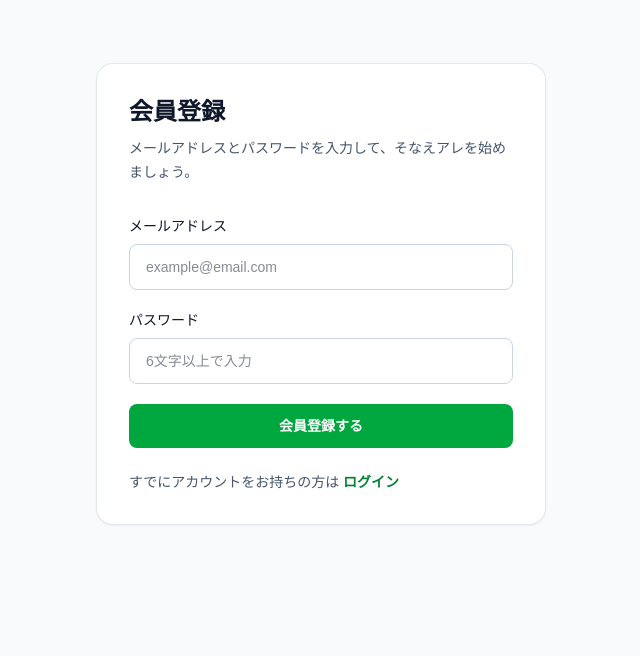
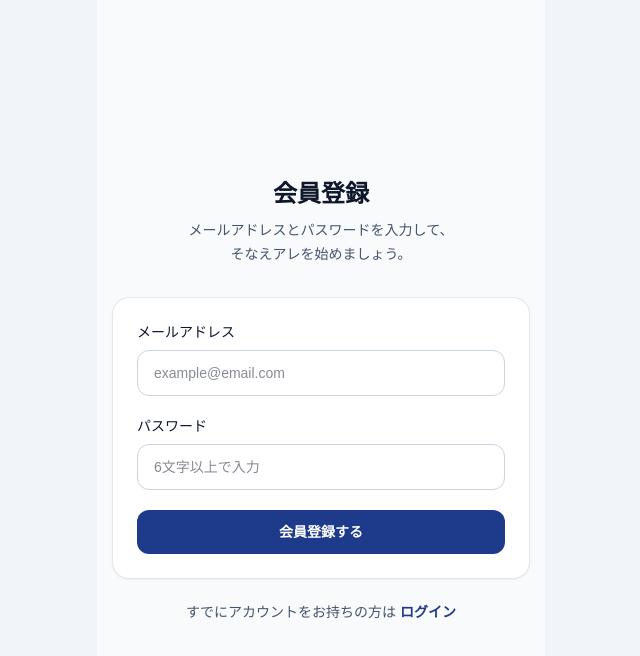
Before and after one commit to aya425/sonae-are, a Next.js app in the folder my-app/: page /signup in a window 1280 px wide. Shown: the top 656 px of the page, without its empty margins (319-959 px from the left). Built offline with nearby package versions, Linux system fonts and the light colour scheme; no server answers.

Commit message:
feat: signup画面のCTA色とUIを改善

```diff
--- a/my-app/app/signup/page.tsx
+++ b/my-app/app/signup/page.tsx
@@ -2,7 +2,7 @@
 
 import Link from "next/link";
 import { useRouter } from "next/navigation";
-import { useState } from "react";
+import { useState, type ComponentProps } from "react";
 import { createClient } from "@/lib/supabase/client";
 
 export default function SignupPage() {
@@ -15,7 +15,7 @@ export default function SignupPage() {
   const [successMessage, setSuccessMessage] = useState("");
   const [isSubmitting, setIsSubmitting] = useState(false);
 
-  const handleSignup = async (e: React.FormEvent<HTMLFormElement>) => {
+  const handleSignup: NonNullable<ComponentProps<"form">["onSubmit"]> = async (e) => {
     e.preventDefault();
     setErrorMessage("");
     setSuccessMessage("");
@@ -42,16 +42,21 @@ export default function SignupPage() {
   };
 
   return (
-    <main className="min-h-screen bg-slate-50 px-6 py-16 text-slate-900">
-      <div className="mx-auto w-full max-w-md rounded-2xl bg-white p-8 shadow-sm ring-1 ring-slate-200">
-        <div className="mb-8">
+    <main className="min-h-screen bg-slate-100 text-slate-900">
+      <div className="mx-auto flex min-h-screen w-full max-w-md flex-col justify-center bg-slate-50 px-4 py-8">
+        <div className="mb-8 text-center">
           <h1 className="text-2xl font-bold">会員登録</h1>
           <p className="mt-2 text-sm leading-6 text-slate-600">
-            メールアドレスとパスワードを入力して、そなえアレを始めましょう。
+            メールアドレスとパスワードを入力して、
+            <br />
+            そなえアレを始めましょう。
           </p>
         </div>
 
-        <form className="space-y-5" onSubmit={handleSignup}>
+        <form
+          className="space-y-5 rounded-2xl bg-white p-6 shadow-sm ring-1 ring-slate-200"
+          onSubmit={handleSignup}
+        >
           <div className="flex flex-col gap-2">
             <label htmlFor="email" className="text-sm font-medium">
               メールアドレス
@@ -63,7 +68,7 @@ export default function SignupPage() {
               value={email}
               onChange={(e) => setEmail(e.target.value)}
               required
-              className="rounded-lg border border-slate-300 px-4 py-3 text-sm outline-none transition focus:border-green-600"
+              className="rounded-xl border border-slate-300 bg-white px-4 py-3 text-sm outline-none transition focus:border-[#1E3A8A]"
               placeholder="example@email.com"
             />
           </div>
@@ -80,7 +85,7 @@ export default function SignupPage() {
               onChange={(e) => setPassword(e.target.value)}
               required
               minLength={6}
-              className="rounded-lg border border-slate-300 px-4 py-3 text-sm outline-none transition focus:border-green-600"
+              className="rounded-xl border border-slate-300 bg-white px-4 py-3 text-sm outline-none transition focus:border-[#1E3A8A]"
               placeholder="6文字以上で入力"
             />
           </div>
@@ -90,7 +95,7 @@ export default function SignupPage() {
           ) : null}
 
           {successMessage ? (
-            <p className="rounded-lg bg-green-50 px-4 py-3 text-sm text-green-700">
+            <p className="rounded-xl bg-blue-50 px-4 py-3 text-sm text-blue-800">
               {successMessage}
             </p>
           ) : null}
@@ -98,15 +103,18 @@ export default function SignupPage() {
           <button
             type="submit"
             disabled={isSubmitting}
-            className="inline-flex w-full items-center justify-center rounded-lg bg-green-600 px-6 py-3 text-sm font-semibold text-white transition hover:bg-green-700 disabled:cursor-not-allowed disabled:opacity-60"
+            className="inline-flex w-full items-center justify-center rounded-xl bg-[#1E3A8A] px-6 py-3 text-sm font-semibold text-white transition hover:bg-blue-800 disabled:cursor-not-allowed disabled:opacity-60"
           >
             {isSubmitting ? "登録中..." : "会員登録する"}
           </button>
         </form>
 
-        <p className="mt-6 text-sm text-slate-600">
+        <p className="mt-6 text-center text-sm text-slate-600">
           すでにアカウントをお持ちの方は{" "}
-          <Link href="/login" className="font-semibold text-green-700 hover:underline">
+          <Link
+            href="/login"
+            className="font-semibold text-[#1E3A8A] hover:text-blue-800 hover:underline"
+          >
             ログイン
           </Link>
         </p>
```
